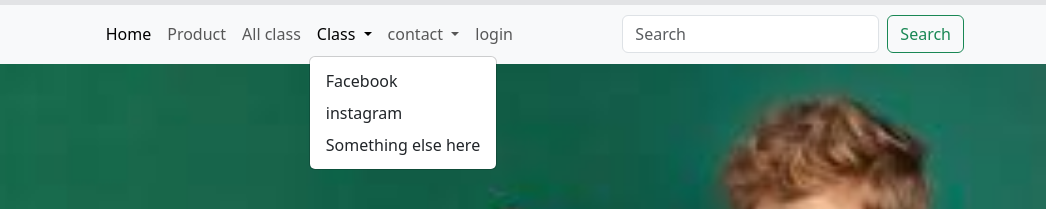
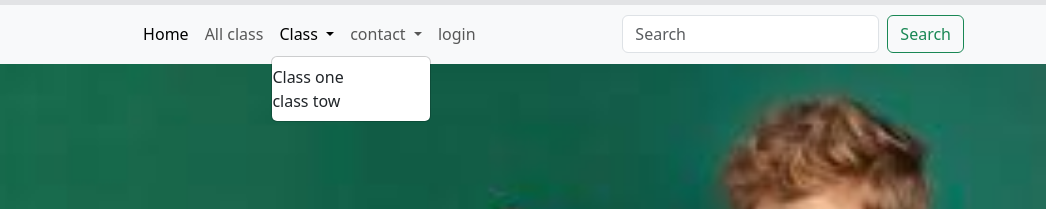
Before and after one commit to ashikmolla/E-school, a plain HTML site: page index.html in a window 1280 px wide. Both pictures are taken after a click on the button "Class". Shown: the part 59-268 px from the top of the page, 234-1280 px from the left. Drawn offline with nearby package versions, Linux system fonts and the light colour scheme.

```diff
--- a/index.html
+++ b/index.html
@@ -58,9 +58,7 @@
                         <li class="nav-item">
                             <a class="nav-link active" aria-current="page" href="#">Home</a>
                         </li>
-                        <li class="nav-item">
-                            <a class="nav-link" href="#">Product</a>
-                        </li>
+
                         <li class="nav-item">
                             <a class="nav-link" href="./html-file/allclass.html">All class</a>
                         </li>
@@ -71,13 +69,10 @@
                                 Class
                             </a>
                             <ul class="dropdown-menu" aria-labelledby="navbarDropdown">
-                                <li><a class="dropdown-item"
-                                        href="https://web.facebook.com/profile.php?id=100049388054800"
-                                        target="_blank">Facebook</a></li>
-                                <li><a class="dropdown-item" href="https://www.instagram.com/alliakbooribneashik/"
-                                        target="_blank">instagram </a></li>
+                                <li>Class one</li>
+                                <li>class tow</li>
 
-                                <li><a class="dropdown-item" href="#">Something else here</a></li>
+
                             </ul>
                         </li>
                         <!-- dropdown item with contact -->
@@ -87,9 +82,8 @@
                                 contact
                             </a>
                             <ul class="dropdown-menu" aria-labelledby="navbarDropdown">
-                                <li><a class="dropdown-item"
-                                        href="https://web.facebook.com/profile.php?id=100049388054800"
-                                        target="_blank">Facebook</a></li>
+                                <li><a class="dropdown-item d-flex justify-content-between align-items-center"  href="https://web.facebook.com/profile.php?id=100049388054800"
+                                        target="_blank">Facebook <i class="fa-brands fa-facebook "></i></a> </li>
                                 <li><a class="dropdown-item" href="https://www.instagram.com/alliakbooribneashik/"
                                         target="_blank">instagram </a></li>
 
```
Also changed, not shown: html-file/allclass.html (+21 -10 lines).
